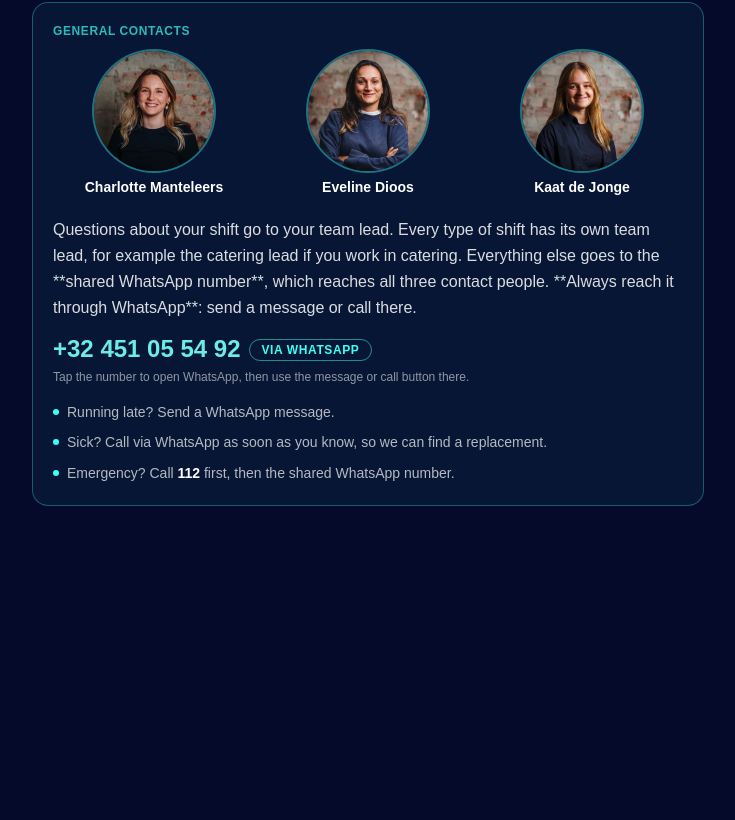
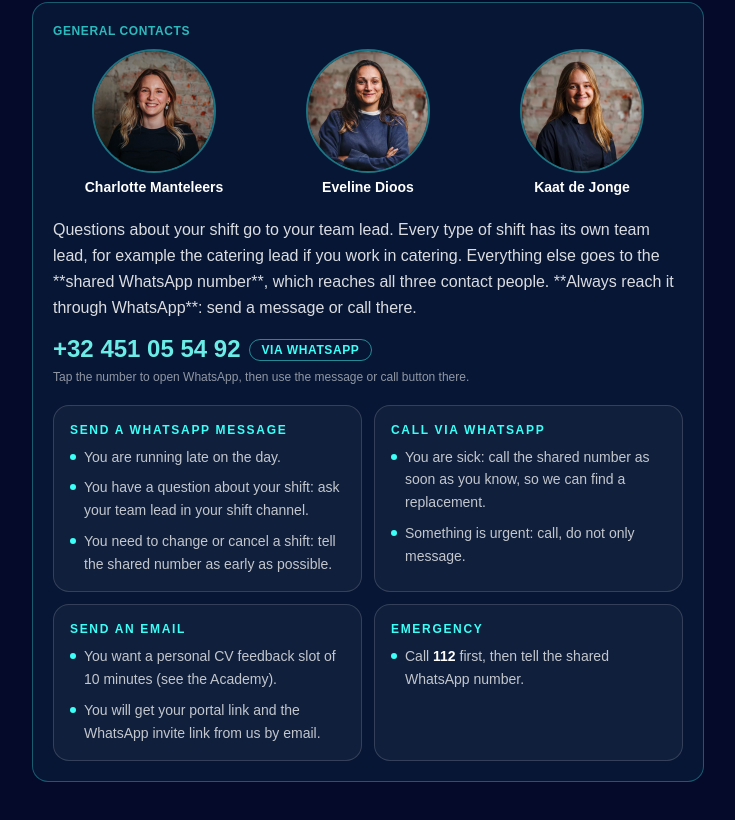
Before and after one commit to tectonicconf/planningstool, a Next.js app: page /onboarding in a window 1280 px wide. Shown: the part 9521-10341 px from the top of the page, without its empty margins (272-1007 px from the left). Before the commit the page ends 10091 px from the top, so only its background shows below. Built offline with nearby package versions, Linux system fonts and the light colour scheme; a web font is replaced by a local one.

Commit message:
Contacts: when to message, call, email or call 112
Co-Authored-By: Claude Sonnet 5.5 <noreply@anthropic.com>
Claude-Session: https://claude.ai/code/session_016nJpnPrr8wGxms8zfNTY8E

```diff
--- a/src/app/(portal)/onboarding/page.tsx
+++ b/src/app/(portal)/onboarding/page.tsx
@@ -573,8 +573,14 @@ export default function OnboardingPage() {
             <p className="mt-1 text-xs text-white/55">
               Tap the number to open WhatsApp, then use the message or call button there.
             </p>
-            <ul className="mt-4 flex flex-col gap-2 text-sm leading-relaxed text-white/70">
-              {CONTACTS.when.map((line) => (
+            <div className="mt-5 grid gap-3 sm:grid-cols-2">
+              {CONTACTS.channels.map((channel) => (
+                <div key={channel.title} className="rounded-2xl border border-white/15 bg-white/[0.04] p-4">
+                  <p className="text-xs font-bold uppercase tracking-[0.14em] text-cyan-300">
+                    {channel.title}
+                  </p>
+                  <ul className="mt-2 flex flex-col gap-2 text-sm leading-relaxed text-white/75">
+                    {channel.items.map((line) => (
                       <li key={line} className="flex gap-2">
                         <span className="mt-2 h-1.5 w-1.5 shrink-0 rounded-full bg-cyan-300" />
                         <span>
@@ -584,6 +590,9 @@ export default function OnboardingPage() {
                     ))}
                   </ul>
                 </div>
+              ))}
+            </div>
+          </div>
         </section>
       </div>
     </div>
--- a/src/data/onboarding.ts
+++ b/src/data/onboarding.ts
@@ -443,9 +443,32 @@ export const CONTACTS = {
     { name: "Eveline Dioos", photo: "/contacts/eveline-dioos.jpg" },
     { name: "Kaat de Jonge", photo: "/contacts/kaat-de-jonge.jpg" },
   ],
-  when: [
-    "Running late? Send a WhatsApp message.",
-    "Sick? Call via WhatsApp as soon as you know, so we can find a replacement.",
-    "Emergency? Call **112** first, then the shared WhatsApp number.",
+  channels: [
+    {
+      title: "Send a WhatsApp message",
+      items: [
+        "You are running late on the day.",
+        "You have a question about your shift: ask your team lead in your shift channel.",
+        "You need to change or cancel a shift: tell the shared number as early as possible.",
+      ],
+    },
+    {
+      title: "Call via WhatsApp",
+      items: [
+        "You are sick: call the shared number as soon as you know, so we can find a replacement.",
+        "Something is urgent: call, do not only message.",
+      ],
+    },
+    {
+      title: "Send an email",
+      items: [
+        "You want a personal CV feedback slot of 10 minutes (see the Academy).",
+        "You will get your portal link and the WhatsApp invite link from us by email.",
+      ],
+    },
+    {
+      title: "Emergency",
+      items: ["Call **112** first, then tell the shared WhatsApp number."],
+    },
   ],
 };
```
Lines whose indentation alone changed are shown as unchanged.
